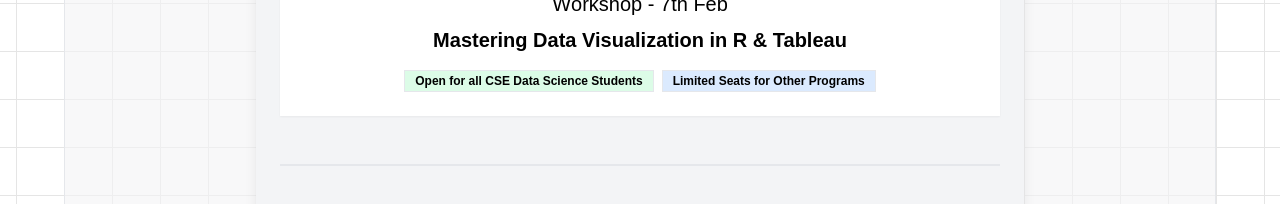
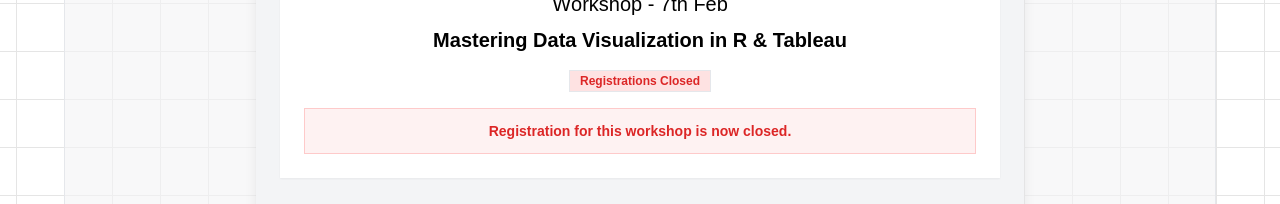
Before and after one commit to Pawan2061/anova, a Next.js app: page /register in a window 1280 px wide. Shown: the part 259-463 px from the top of the page. Built offline with nearby package versions, Linux system fonts and the light colour scheme.

Commit message:
feat: registrations fix

```diff
--- a/app/register/page.tsx
+++ b/app/register/page.tsx
@@ -1,16 +1,47 @@
+"use client";
+
 import { HackRegister } from "@/components/hack-register";
-import { Signup } from "@/components/register";
 import EventDetails from "@/components/register-body";
+import { Button } from "@/components/ui/button";
+import { Alert, AlertDescription, AlertTitle } from "@/components/ui/alert";
+import { useState } from "react";
+import { XCircle } from "lucide-react";
 
 export default function Register() {
   const text1 = "Register for the hackathon";
   const text2 = "Register for the workshop";
+  const [showAlert, setShowAlert] = useState(false);
+
+  const handleSignupClick = () => {
+    setShowAlert(true);
+    setTimeout(() => setShowAlert(false), 4000);
+  };
 
   return (
     <section className="mt-8 md:mt-16 w-full flex flex-col items-center gap-4 md:gap-8 mx-auto max-w-6xl border rounded-2xl shadow-black bg-gray-100/60 p-4 md:p-6">
       <EventDetails />
+      {showAlert && (
+        <div className="w-full max-w-md">
+          <Alert
+            variant="destructive"
+            className="bg-red-50 text-red-800 border-red-200 transition-all duration-300 ease-in-out"
+          >
+            <XCircle className="h-4 w-4" />
+            <AlertTitle>Registrations Closed</AlertTitle>
+            <AlertDescription>
+              Unfortunately, workshop registrations are now closed.
+            </AlertDescription>
+          </Alert>
+        </div>
+      )}
       <div className="w-full flex flex-col sm:flex-row justify-center items-center gap-4 sm:gap-10">
-        <Signup text={text2} />
+        <Button
+          onClick={handleSignupClick}
+          variant="outline"
+          className="w-fit rounded-2xl"
+        >
+          {text2}
+        </Button>
         <HackRegister text={text1} />
       </div>
     </section>
--- a/components/register-body.tsx
+++ b/components/register-body.tsx
@@ -22,13 +22,19 @@
           </p>
 
           <div className="mt-4 flex flex-wrap justify-center gap-2">
-            <Badge variant="outline" className="bg-green-100 font-bold">
-              Open for all CSE Data Science Students
-            </Badge>
-            <Badge variant="outline" className="bg-blue-100 font-bold">
-              Limited Seats for Other Programs
+            <Badge
+              variant="outline"
+              className="bg-red-100 text-red-600 font-bold"
+            >
+              Registrations Closed
             </Badge>
           </div>
+
+          <Alert className="mt-4 bg-red-50 border-red-200">
+            <AlertDescription className="font-bold text-red-600">
+              Registration for this workshop is now closed.
+            </AlertDescription>
+          </Alert>
         </div>
 
         <div className="w-full border-t-2 border-gray-200 my-2"></div>
```
